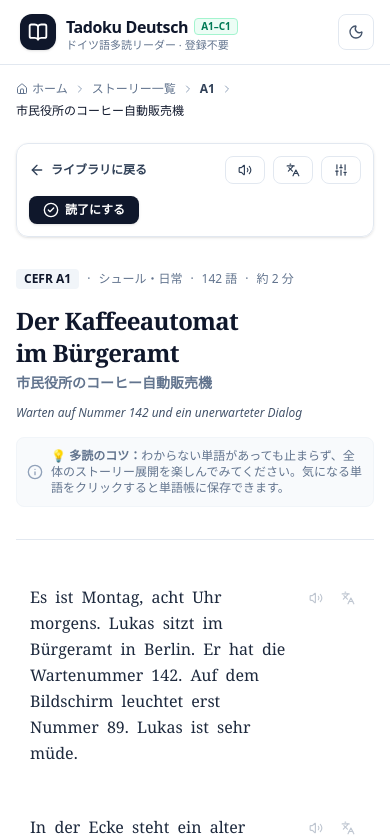
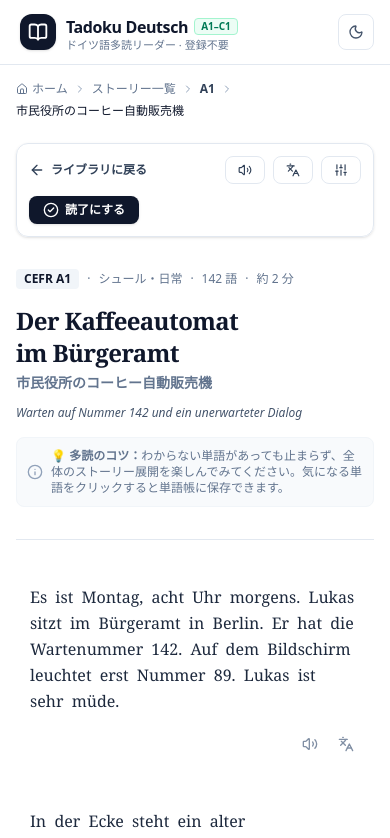
Before and after one commit to noripiko/tadoku, a Next.js app: page /stories/a1-buergeramt-kaffee in a window 390 px wide. Shown: the top 838 px of the page. Built offline with nearby package versions, Linux system fonts and the light colour scheme.

Commit message:
fix: improve layout responsiveness of story paragraphs
Update the paragraph container to use a responsive flex direction, allowing text to occupy full width on mobile while maintaining aligned actions. Improved line spacing and visibility of controls.

```diff
--- a/components/StoryReader.tsx
+++ b/components/StoryReader.tsx
@@ -419,10 +419,10 @@ export function StoryReader({
                   : 'hover:bg-slate-50/60 dark:hover:bg-slate-800/40'
               }`}
             >
-              {/* Paragraph Audio Control Button */}
-              <div className="flex items-start justify-between gap-4">
-                <div className="flex-1">
-                  <p className="select-text">
+              {/* Responsive container: flex-col on mobile to let text occupy full width, flex-row on desktop */}
+              <div className="flex flex-col sm:flex-row items-stretch sm:items-start justify-between gap-2.5 sm:gap-4">
+                <div className="flex-1 min-w-0">
+                  <p className="select-text leading-relaxed">
                     {words.map((w, wIdx) => (
                       <span
                         key={wIdx}
@@ -443,26 +443,26 @@ export function StoryReader({
                   )}
                 </div>
 
-                {/* Per-Paragraph Actions */}
-                <div className="flex items-center gap-1 shrink-0 opacity-40 group-hover:opacity-100 transition-opacity">
+                {/* Per-Paragraph Actions: aligned bottom-right on mobile, side-by-side on desktop */}
+                <div className="flex items-center justify-end sm:justify-start gap-1 shrink-0 mt-1 sm:mt-0 opacity-80 sm:opacity-40 sm:group-hover:opacity-100 transition-opacity">
                   <button
                     onClick={() => handlePlayParagraph(p.german, idx)}
-                    className="flex h-7 w-7 items-center justify-center rounded text-slate-500 hover:bg-slate-200 hover:text-slate-800 dark:hover:bg-slate-800 dark:hover:text-slate-200 transition-colors"
+                    className="flex h-8 w-8 sm:h-7 sm:w-7 items-center justify-center rounded-lg sm:rounded text-slate-500 hover:bg-slate-100 hover:text-slate-800 active:bg-slate-200 sm:hover:bg-slate-200 dark:hover:bg-slate-800 dark:hover:text-slate-200 transition-colors"
                     title="この段落を再生"
                   >
                     {isCurrentParagraphPlaying ? (
-                      <Pause className="h-3.5 w-3.5 text-blue-600" />
+                      <Pause className="h-4 w-4 sm:h-3.5 sm:w-3.5 text-blue-600 dark:text-blue-400" />
                     ) : (
-                      <Volume2 className="h-3.5 w-3.5" />
+                      <Volume2 className="h-4 w-4 sm:h-3.5 sm:w-3.5" />
                     )}
                   </button>
 
                   <button
                     onClick={() => toggleParagraphReveal(p.id)}
-                    className="flex h-7 w-7 items-center justify-center rounded text-slate-500 hover:bg-slate-200 hover:text-slate-800 dark:hover:bg-slate-800 dark:hover:text-slate-200 transition-colors"
+                    className="flex h-8 w-8 sm:h-7 sm:w-7 items-center justify-center rounded-lg sm:rounded text-slate-500 hover:bg-slate-100 hover:text-slate-800 active:bg-slate-200 sm:hover:bg-slate-200 dark:hover:bg-slate-800 dark:hover:text-slate-200 transition-colors"
                     title="この段落の日本語訳を表示/非表示"
                   >
-                    <Languages className="h-3.5 w-3.5" />
+                    <Languages className="h-4 w-4 sm:h-3.5 sm:w-3.5" />
                   </button>
                 </div>
               </div>
```
